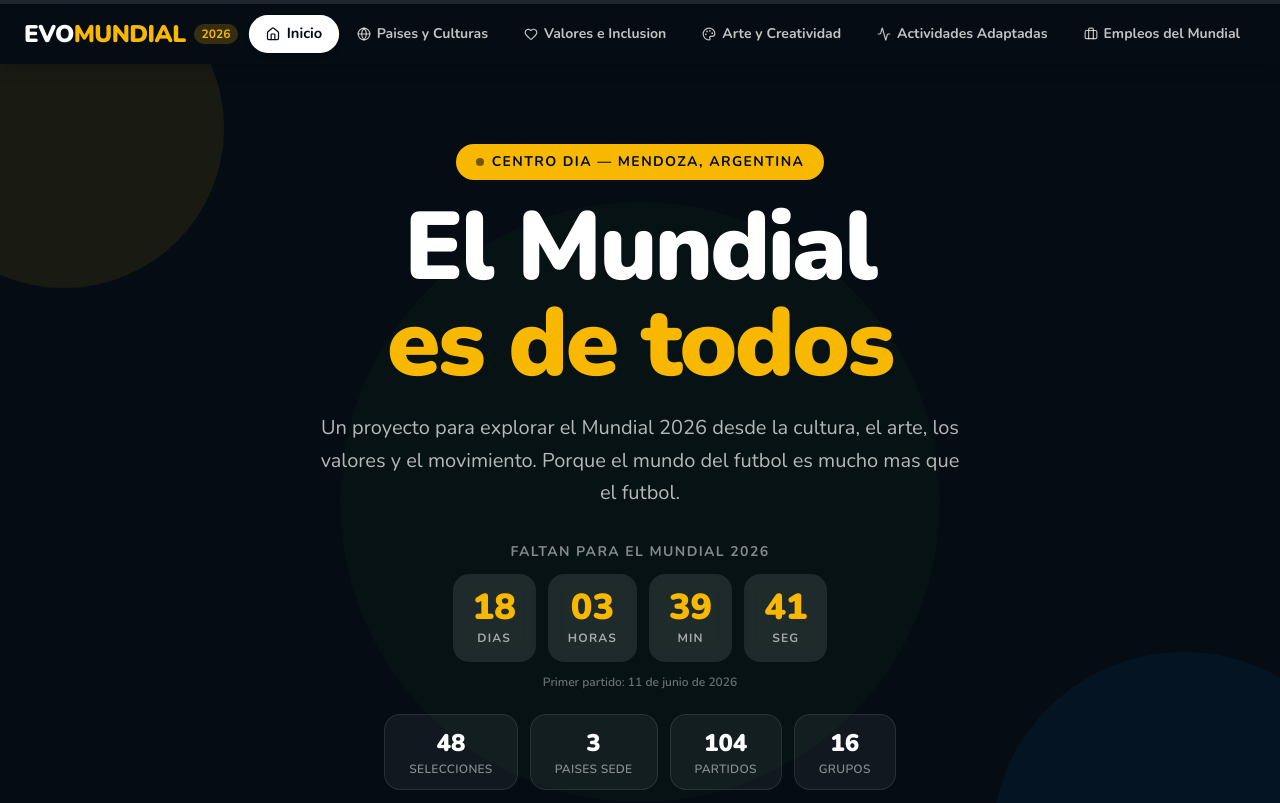
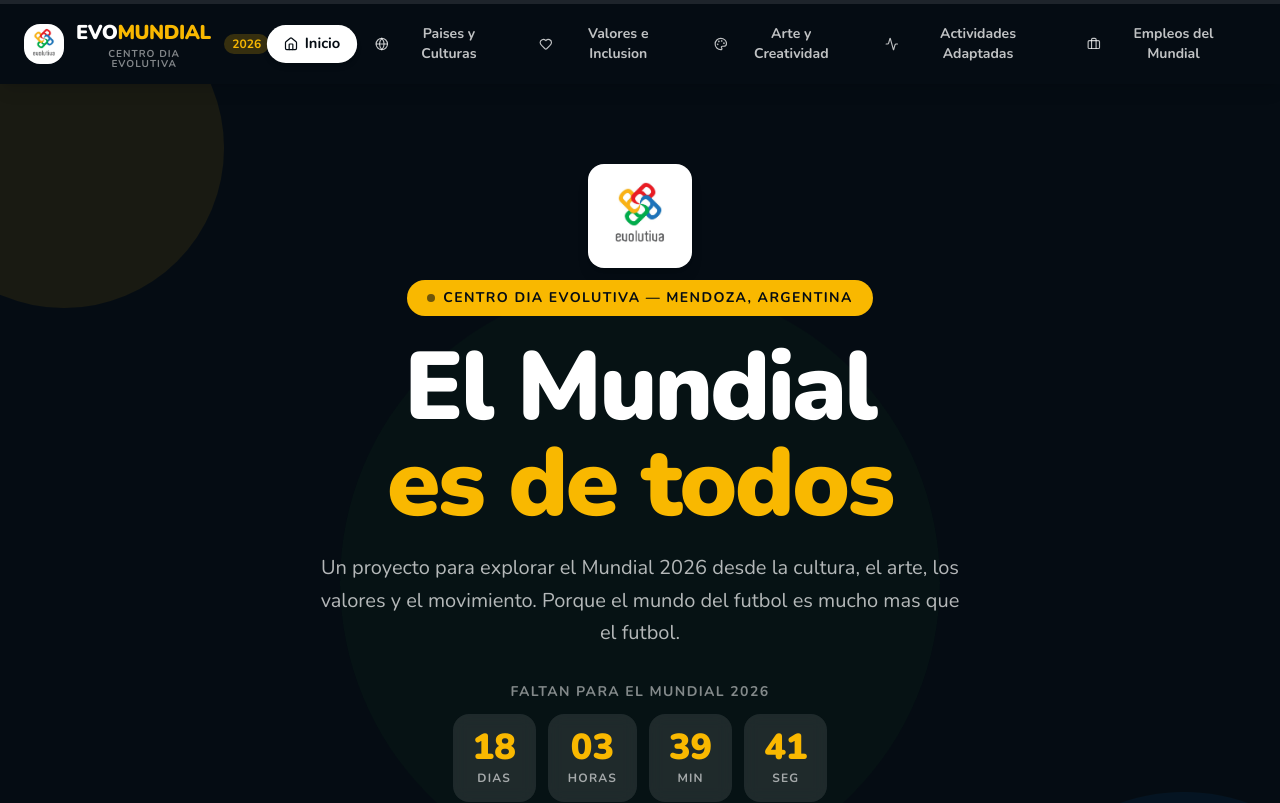
Before and after one commit to facutech3-design/evomundial, a Next.js app: page / in a window 1280 px wide. Shown: the top 803 px of the page. Built offline with nearby package versions, Linux system fonts and the light colour scheme.

Commit message:
feat: add Evolutiva logo and update app elements\n\nAdd Evolutiva logo to navbar and hero section, update app elements with new branding.

```diff
--- a/app/layout.tsx
+++ b/app/layout.tsx
@@ -9,10 +9,10 @@ const nunito = Nunito({
 })
 
 export const metadata: Metadata = {
-  title: 'EvoMundial 2026 — Centro Dia Mendoza',
+  title: 'EvoMundial 2026 — Centro Dia Evolutiva, Mendoza',
   description:
-    'Proyecto educativo e inclusivo sobre el Mundial 2026 para adolescentes y adultos jovenes con discapacidad en un centro dia de Mendoza, Argentina. Culturas, valores, arte, deporte adaptado y mucho mas.',
-  keywords: ['mundial 2026', 'inclusion', 'discapacidad', 'centro dia', 'Mendoza', 'educacion'],
+    'Proyecto educativo e inclusivo sobre el Mundial 2026 para adolescentes y adultos jovenes con discapacidad en el Centro Dia Evolutiva de Mendoza, Argentina. Culturas, valores, arte, deporte adaptado y mucho mas.',
+  keywords: ['mundial 2026', 'inclusion', 'discapacidad', 'centro dia', 'Evolutiva', 'Mendoza', 'educacion'],
 }
 
 export default function RootLayout({
--- a/components/hero-section.tsx
+++ b/components/hero-section.tsx
@@ -1,6 +1,7 @@
 "use client"
 
 import { useEffect, useState } from "react"
+import Image from "next/image"
 import { Globe, Heart, Palette, Activity, Briefcase, ChevronRight } from "lucide-react"
 
 const CARDS = [
@@ -109,10 +110,21 @@ export default function HeroSection({ onNavigate }: { onNavigate: (id: string) =
         />
 
         <div className="relative mx-auto max-w-4xl">
-          {/* Pill de ubicacion */}
-          <div className="mb-5 inline-flex items-center gap-2 rounded-full bg-accent px-5 py-2 text-sm font-bold text-accent-foreground uppercase tracking-widest">
-            <span className="h-2 w-2 rounded-full bg-accent-foreground/60 pulse-soft" aria-hidden="true" />
-            Centro Dia — Mendoza, Argentina
+          {/* Logo + identificacion del instituto */}
+          <div className="mb-6 flex flex-col items-center gap-3">
+            <div className="rounded-2xl bg-white p-3 shadow-lg">
+              <Image
+                src="/evolutiva.jpeg"
+                alt="Logo Instituto Evolutiva"
+                width={80}
+                height={80}
+                className="object-contain"
+              />
+            </div>
+            <div className="inline-flex items-center gap-2 rounded-full bg-accent px-5 py-2 text-sm font-bold text-accent-foreground uppercase tracking-widest">
+              <span className="h-2 w-2 rounded-full bg-accent-foreground/60 pulse-soft" aria-hidden="true" />
+              Centro Dia Evolutiva — Mendoza, Argentina
+            </div>
           </div>
 
           <h1 className="mb-5 text-5xl font-black text-white md:text-7xl lg:text-8xl text-balance leading-none tracking-tight">
--- a/components/navbar.tsx
+++ b/components/navbar.tsx
@@ -2,6 +2,7 @@
 
 import { useState } from "react"
 import { Globe, Heart, Palette, Activity, Briefcase, Home, Menu, X } from "lucide-react"
+import Image from "next/image"
 import { cn } from "@/lib/utils"
 
 const SECTIONS = [
@@ -48,12 +49,24 @@ export default function Navbar({
         {/* Logo */}
         <button
           onClick={() => onNavigate("inicio")}
-          className="flex items-center gap-2"
+          className="flex items-center gap-3"
           aria-label="Ir al inicio"
         >
-          <span className="text-2xl font-black tracking-tight text-white leading-none">
-            EVO<span className="text-accent">MUNDIAL</span>
-          </span>
+          <Image
+            src="/evolutiva.jpeg"
+            alt="Logo Evolutiva"
+            width={40}
+            height={40}
+            className="rounded-lg object-contain bg-white p-0.5"
+          />
+          <div className="flex flex-col items-start leading-none">
+            <span className="text-xl font-black tracking-tight text-white">
+              EVO<span className="text-accent">MUNDIAL</span>
+            </span>
+            <span className="text-[10px] font-bold uppercase tracking-widest text-white/50 mt-0.5">
+              Centro Dia Evolutiva
+            </span>
+          </div>
           <span className="hidden md:block rounded-full bg-accent/20 px-2 py-0.5 text-xs font-bold text-accent">
             2026
           </span>
```
Also changed, not shown: public/evolutiva.jpeg (added).
